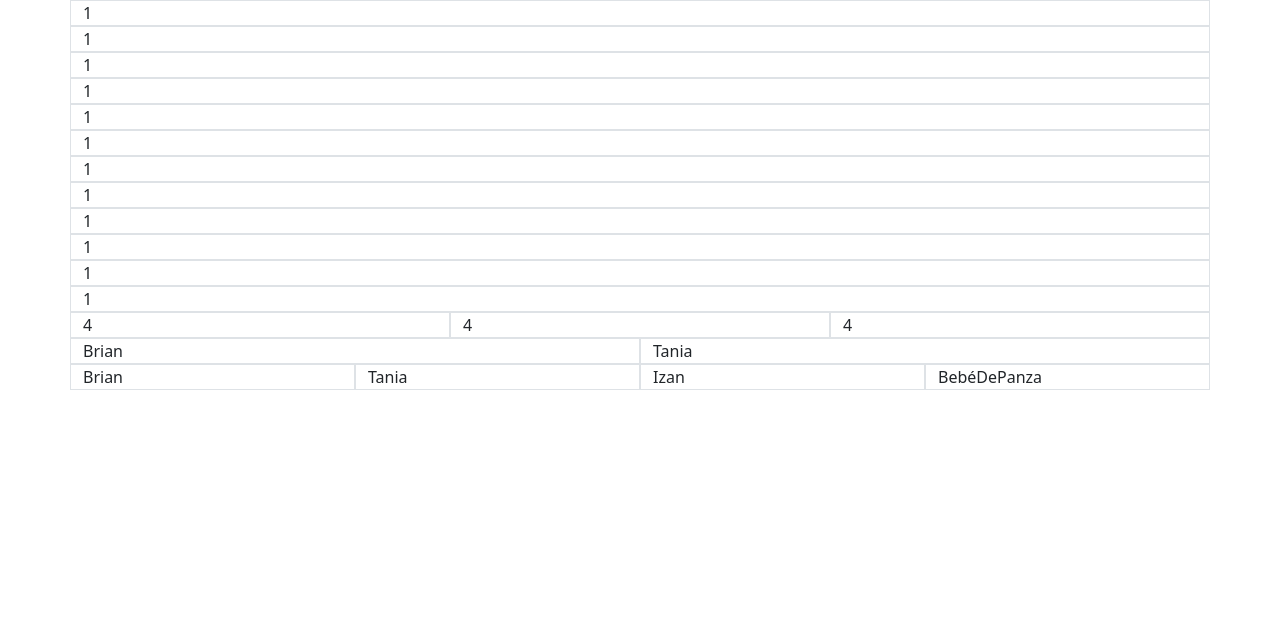
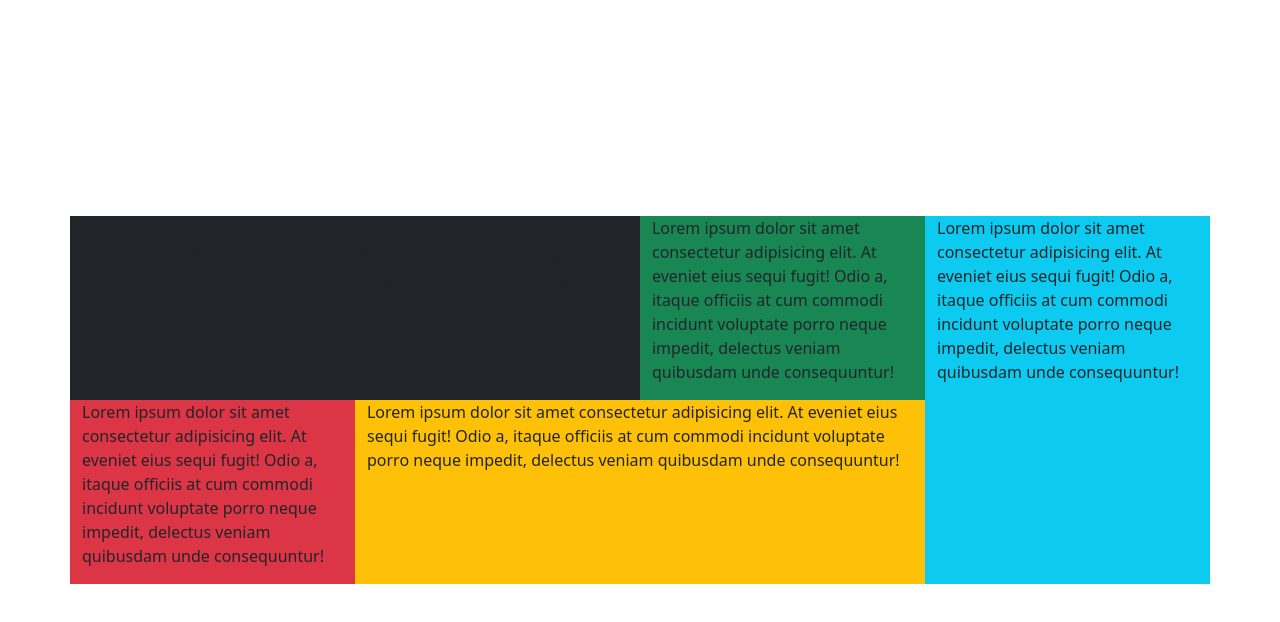
Before and after one commit to Brian-Almada/practicandoBoostrap, a plain HTML site: page index.html in a window 1280 px wide. Drawn offline with nearby package versions, Linux system fonts and the light colour scheme.

Commit message:
creando las bases para las tarjetas

```diff
--- a/index.html
+++ b/index.html
@@ -6,37 +6,39 @@
     <meta name="viewport" content="width=device-width, initial-scale=1.0">
     <title>Bootstrap</title>
     <link href="https://cdn.jsdelivr.net/npm/bootstrap@5.2.3/dist/css/bootstrap.min.css" rel="stylesheet" integrity="sha384-rbsA2VBKQhggwzxH7pPCaAqO46MgnOM80zW1RWuH61DGLwZJEdK2Kadq2F9CUG65" crossorigin="anonymous">
+
+    <style>
+        @media (min-width: 992px) {
+            .alto-100 {
+                height: 100vh;
+            }
+        }
+    </style>
 </head>
 <body>
-    <div class="container">
+    <div class="container d-flex align-items-center justify-content-center alto-100">
         <div class="row">
-            <div class="col-1 col-md-12 border">1</div>
-            <div class="col-1 col-md-12 border">1</div>
-            <div class="col-1 col-md-12 border">1</div>
-            <div class="col-1 col-md-12 border">1</div>
-            <div class="col-1 col-md-12 border">1</div>
-            <div class="col-1 col-md-12 border">1</div>
-            <div class="col-1 col-md-12 border">1</div>
-            <div class="col-1 col-md-12 border">1</div>
-            <div class="col-1 col-md-12 border">1</div>
-            <div class="col-1 col-md-12 border">1</div>
-            <div class="col-1 col-md-12 border">1</div>
-            <div class="col-1 col-md-12 border">1</div>
-        </div>
-        <div class="row">
-            <div class="col-4 border">4</div>
-            <div class="col-4 border">4</div>
-            <div class="col-4 border">4</div>
-        </div>
-        <div class="row">
-            <div class="col-6 border">Brian</div>
-            <div class="col-6 border">Tania</div>
-        </div>
-        <div class="row">
-            <div class="col-3 border">Brian</div>
-            <div class="col-3 border">Tania</div>
-            <div class="col-3 border">Izan</div>
-            <div class="col-3 border">BebéDePanza</div>
+            <!-- columna izquierda -->
+            <div class="col-12 col-lg-9 bg-secondary">
+                <div class="row">
+                    <div class="col-12 col-lg-8 bg-dark">
+                        <p>Lorem ipsum dolor sit amet consectetur adipisicing elit. At eveniet eius sequi fugit! Odio a, itaque officiis at cum commodi incidunt voluptate porro neque impedit, delectus veniam quibusdam unde consequuntur!</p>
+                    </div>
+                    <div class="col-12 col-lg-4 bg-success">
+                        <p>Lorem ipsum dolor sit amet consectetur adipisicing elit. At eveniet eius sequi fugit! Odio a, itaque officiis at cum commodi incidunt voluptate porro neque impedit, delectus veniam quibusdam unde consequuntur!</p>
+                    </div>
+                    <div class="col-12 col-lg-4 bg-danger">
+                        <p>Lorem ipsum dolor sit amet consectetur adipisicing elit. At eveniet eius sequi fugit! Odio a, itaque officiis at cum commodi incidunt voluptate porro neque impedit, delectus veniam quibusdam unde consequuntur!</p>
+                    </div>
+                    <div class="col-12 col-lg-8 bg-warning">
+                        <p>Lorem ipsum dolor sit amet consectetur adipisicing elit. At eveniet eius sequi fugit! Odio a, itaque officiis at cum commodi incidunt voluptate porro neque impedit, delectus veniam quibusdam unde consequuntur!</p>
+                    </div>
+                </div>
+            </div>
+            <!-- columna derecha -->
+            <div class="col-12 col-lg-3 bg-info">
+                <p>Lorem ipsum dolor sit amet consectetur adipisicing elit. At eveniet eius sequi fugit! Odio a, itaque officiis at cum commodi incidunt voluptate porro neque impedit, delectus veniam quibusdam unde consequuntur!</p>
+            </div>
         </div>
     </div>
 </body>
```
